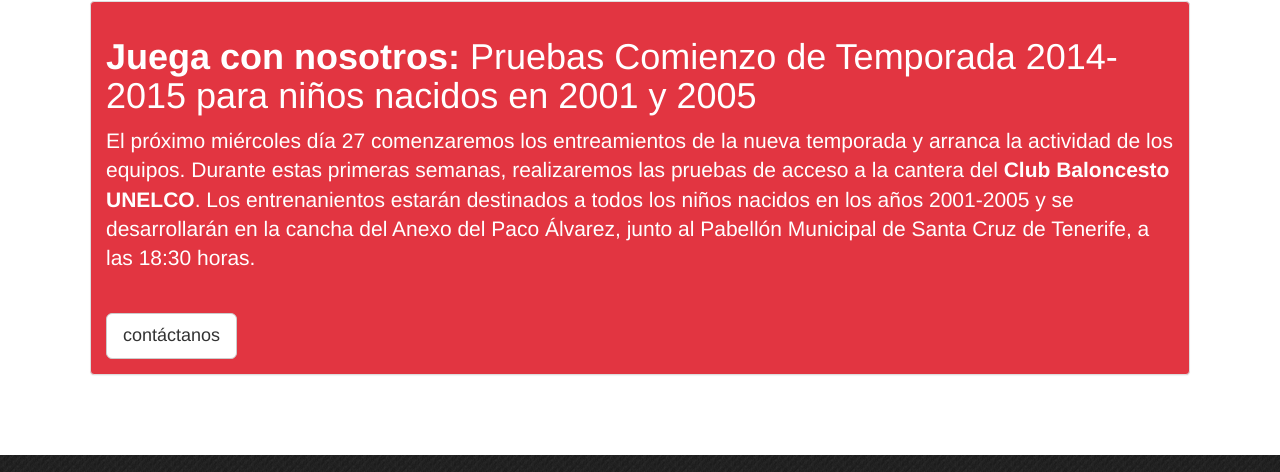
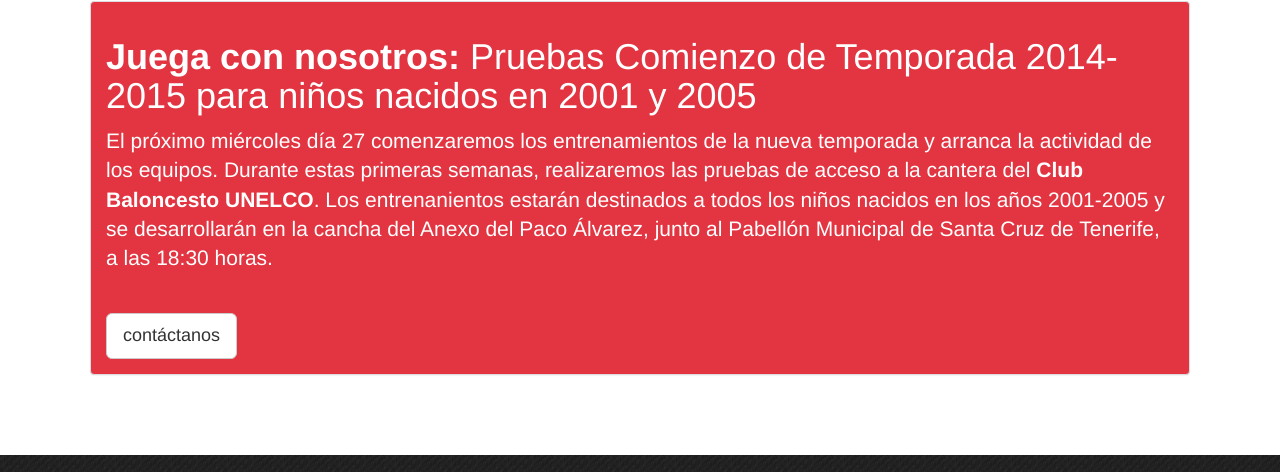
Before and after one commit to cbunelco1974/cbunelco1974.github.io, a plain HTML site: page index.html in a window 1280 px wide. Shown: the part 1119-1591 px from the top of the page. Drawn offline with Linux system fonts and the light colour scheme.

Commit message:
edite some spelling errors

```diff
--- a/index.html
+++ b/index.html
@@ -214,7 +214,7 @@
         <div class="panel panel-default panel-background-orange">
           <div class="center-text panel-body">
             <h1><strong>Juega con nosotros:</strong> Pruebas Comienzo de Temporada 2014-2015 para niños nacidos en 2001 y 2005</h1>
-            <p class="lead">El próximo miércoles día 27 comenzaremos los entreamientos de la nueva temporada y arranca la actividad de los equipos. Durante estas primeras semanas, realizaremos las pruebas de acceso a la cantera del <strong>Club Baloncesto UNELCO</strong>. Los entrenanientos estarán destinados a todos los niños nacidos en los años 2001-2005 y se desarrollarán en la cancha del Anexo del Paco Álvarez, junto al Pabellón Municipal de Santa Cruz de Tenerife, a las 18:30 horas.</p>
+            <p class="lead">El próximo miércoles día 27 comenzaremos los entrenamientos de la nueva temporada y arranca la actividad de los equipos. Durante estas primeras semanas, realizaremos las pruebas de acceso a la cantera del <strong>Club Baloncesto UNELCO</strong>. Los entrenanientos estarán destinados a todos los niños nacidos en los años 2001-2005 y se desarrollarán en la cancha del Anexo del Paco Álvarez, junto al Pabellón Municipal de Santa Cruz de Tenerife, a las 18:30 horas.</p>
             </br>
             <a class="btn btn-default btn-lg" role="button" href="contacto.html">contáctanos</button></a>
           </div>
```
Also changed, not shown: 1 other file.
